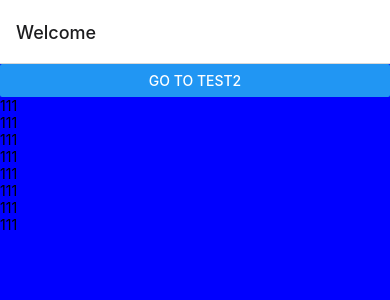
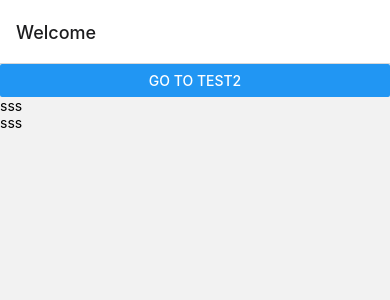
Before and after one commit to frontend-is-fun/soundpad-rn, a React Native app: screen /Home in a window 390 px wide. Shown: the top 300 px of the page. Built offline with nearby package versions, Linux system fonts and the light colour scheme.

Commit message:
created home view

```diff
--- a/src/mainStack.tsx
+++ b/src/mainStack.tsx
@@ -3,8 +3,10 @@ import * as React from 'react';
 import {NavigationContainer} from '@react-navigation/native';
 import {createNativeStackNavigator} from '@react-navigation/native-stack';
 
-import Test1 from './components/test1';
+// import Test1 from './components/test1';
 import Test2 from './components/test2';
+
+import HomeView from './views/home';
 
 const Stack = createNativeStackNavigator();
 const MainStack = () => {
@@ -13,7 +15,7 @@ const MainStack = () => {
       <Stack.Navigator>
         <Stack.Screen
           name="Home"
-          component={Test1}
+          component={HomeView}
           options={{title: 'Welcome'}}
         />
         <Stack.Screen name="Profile" component={Test2} />
--- /dev/null
+++ b/src/views/home.tsx
@@ -0,0 +1,27 @@
+import * as React from 'react';
+
+import {SafeAreaView, Text, Button} from 'react-native';
+
+type Props = {
+  navigation: any;
+};
+
+export default function HomeView(props: Props) {
+  return (
+    <SafeAreaView
+      style={{
+        height: '100%',
+      }}>
+      <Button
+        title="Go to Test2"
+        onPress={() => {
+          console.log(1);
+          props.navigation.navigate('Profile');
+        }}
+      />
+      {/*test*/}
+      <Text>sss</Text>
+      <Text>sss</Text>
+    </SafeAreaView>
+  );
+}
```
